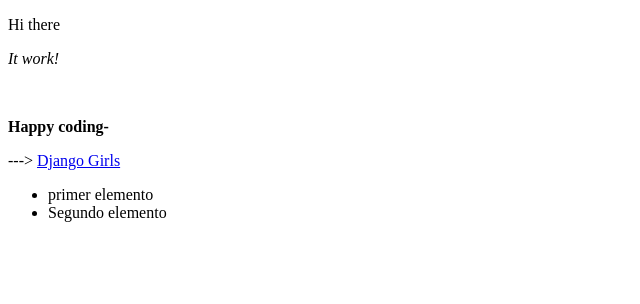
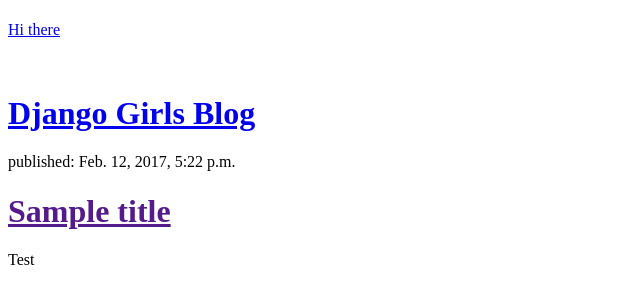
Before and after one commit to AlexandraGalindoCante/mi-primer-blog, a Django app: page / in a window 1280 px wide. Shown: the top 304 px of the page, without its empty margins (0-640 px from the left). Run offline with Django 3.2, Linux system fonts and the light colour scheme; data comes from the database, SQL or seed files in the repository; both versions use the stored data as it was after the commit.

Commit message:
Modified templaes to display posts from database.

```diff
--- a/blog/templates/blog/post_list.html
+++ b/blog/templates/blog/post_list.html
@@ -4,15 +4,22 @@
 	<title>Mi BLog</title>
 </head>
 <body>
+<h1><a href="/" Django Girls BLog</a></h1>
 <p>Hi there</p>
-<p><em>It work!</em></p>
+
+<p> </em></p>
 <br>
+
 <div>
-<p><strong>Happy coding- </strong></p>--->
-<a href="http://djangogirls.org">Django Girls</a></div>
-<div>
-<ul><li>primer elemento</li><li>Segundo elemento</li></ul>
+    <h1><a href="/">Django Girls Blog</a></h1>
 </div>
-<div style="background-color: rgb();"></div>
+
+{% for post in posts %}
+    <div>
+        <p>published: {{ post.published_date }}</p>
+        <h1><a href="">{{ post.title }}</a></h1>
+        <p>{{ post.text|linebreaks }}</p>
+    </div>
+{% endfor %}
 </body>
 </html>
--- a/blog/views.py
+++ b/blog/views.py
@@ -1,5 +1,10 @@
 from django.shortcuts import render
+from django.utils import timezone
+from .models import Post
+
 
 # Create your views here.
+
 def post_list(request):
-    return render(request, 'blog/post_list.html', {})
+    posts = Post.objects.filter(published_date__lte=timezone.now()).order_by('published_date')
+    return render(request, 'blog/post_list.html', { 'posts' : posts})
```
Also changed, not shown: db.sqlite3.
